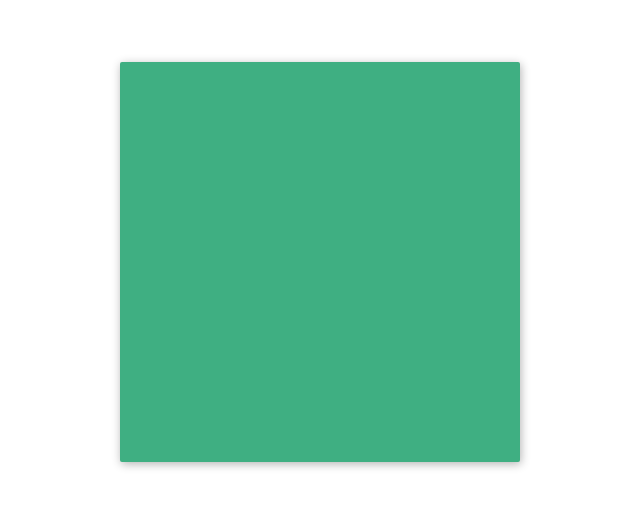
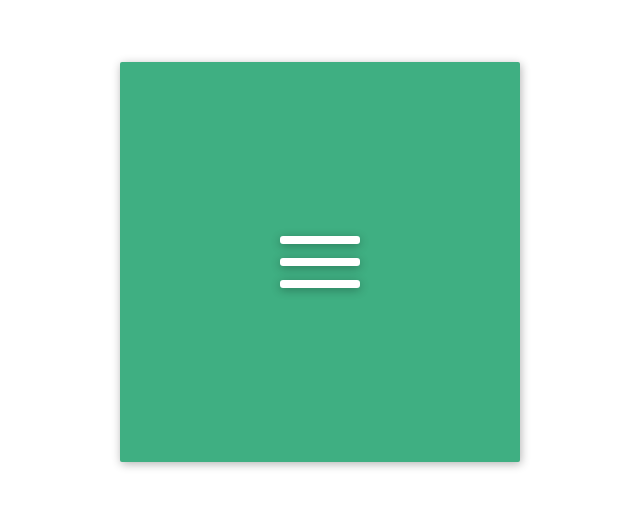
Before and after one commit to cpk0709/mypage-nextjs, a Next.js app: page /css-challenge/stage_2 in a window 1280 px wide. Shown: the part 138-644 px from the top of the page, without its empty margins (320-960 px from the left). Built offline with nearby package versions, Linux system fonts and the light colour scheme.

Commit message:
fix : animate 일부 수정

```diff
--- a/src/pages/css-challenge/stage_2/index.tsx
+++ b/src/pages/css-challenge/stage_2/index.tsx
@@ -1,6 +1,80 @@
 /** @jsxImportSource @emotion/react */
 import { css, keyframes } from '@emotion/react';
 import { useState } from 'react';
+
+const animateLine1 = keyframes`
+0% {
+    transform: translate3d(0, 0, 0) rotate(0deg);
+  }
+  50% {
+    transform: translate3d(0, 22px, 0) rotate(0);
+  }
+
+  100% {
+    transform: translate3d(0, 22px, 0) rotate(45deg);
+  }
+`;
+
+const animateLine2 = keyframes`
+  0% {
+    transform: scale(1);
+    opacity: 1;
+  }
+  100% {
+    transform: scale(0);
+    opacity: 0;
+  }
+`;
+
+const animateLine3 = keyframes`
+  0% {
+    transform: translate3d(0, 0, 0) rotate(0deg);
+  }
+  50% {
+    transform: translate3d(0, -22px, 0) rotate(0);
+  }
+
+  100% {
+    transform: translate3d(0, -22px, 0) rotate(135deg);
+  }
+`;
+
+const animateLine1Rev = keyframes`
+0% {
+    transform: translate3d(0, -22px, 0) rotate(45deg);
+  }
+  50% {
+    transform: translate3d(0, -22px, 0) rotate(0);
+  }
+
+  100% {
+    transform: translate3d(0, 0, 0) rotate(0deg);
+  }
+`;
+
+const animateLine2Rev = keyframes`
+  0% {
+    transform: scale(0);
+    opacity: 0;
+  }
+  100% {
+    transform: scale(1);
+    opacity: 1;
+  }
+`;
+
+const animateLine3Rev = keyframes`
+  0% {
+    transform: translate3d(0, 22px, 0) rotate(135deg);
+  }
+  50% {
+    transform: translate3d(0, 22px, 0) rotate(0);
+  }
+
+  100% {
+    transform: translate3d(0, 0, 0) rotate(0deg);
+  }
+`;
 
 const container = css`
   .frame {
@@ -24,26 +98,21 @@ const container = css`
     transform: translate(-50%, -50%);
   }
 
-  // Animation Keyframes
-  ${keyframes`
-    0% {
-      transform: translate3d(0, 0, 0) rotate(0deg);
+  .no-animation {
+    animation: none !important;
   }
-    50% {
-      transform: translate3d(0, 22px, 0) rotate(0);
-    }
-    100% {
-      transform: translate3d(0, 22px, 0) rotate(45deg);
-    }
-  `} animate-line-1
-  // Define other keyframes following the same pattern
 
-  .menu-icon {
+  // You need to define keyframes for animations inside the css template literal
+`;
+
+const menuBody = css`
   width: 80px;
   height: ${3 * 8 + 2 * 14}px; /* Calculated based on variables */
   cursor: pointer;
   z-index: 50;
-
+  display: flex;
+  flex-direction: column;
+  justify-content: space-between;
   .line-1,
   .line-2,
   .line-3 {
@@ -54,31 +123,32 @@ const container = css`
     box-shadow: 0 2px 10px 0 rgba(0, 0, 0, 0.3);
     transition: background-color 0.2s ease-in-out;
   }
-    &:hover {
-      .line-1,
-      .line-2,
-      .line-3 {
-        background-color: #fff;
-      }
-    }
-    &.active {
+
+  &.none {
     .line-1 {
-        /* Use the appropriate animation */
+      animation: ${animateLine1Rev} 0.7s ease-in-out;
     }
     .line-2 {
-        /* Use the appropriate animation */
+      /* margin: $menu-icon-line-space 0; */
+      animation: ${animateLine2Rev} 0.7s ease-in-out;
     }
     .line-3 {
-        /* Use the appropriate animation */
-      }
+      animation: ${animateLine3Rev} 0.7s ease-in-out;
     }
   }
 
-  .no-animation {
-    animation: none !important;
+  &.active {
+    .line-1 {
+      animation: ${animateLine1} 0.7s forwards;
     }
-
-  // You need to define keyframes for animations inside the css template literal
+    .line-2 {
+      /* margin: $menu-icon-line-space 0; */
+      animation: ${animateLine2} 0.7s forwards;
+    }
+    .line-3 {
+      animation: ${animateLine3} 0.7s forwards;
+    }
+  }
 `;
 
 const PageDefault = () => {
@@ -93,7 +163,8 @@ const PageDefault = () => {
       <div className="frame">
         <div className="center">
           <div
-            className={`menu-icon ${isActive ? 'active' : ''}`}
+            className={`menu-icon ${isActive ? 'active' : 'none'}`}
+            css={menuBody}
             onClick={toggleMenu}
           >
             <div className={`line-1 ${!isActive ? 'no-animation' : ''}`}></div>
```
Lines whose indentation alone changed are shown as unchanged.
